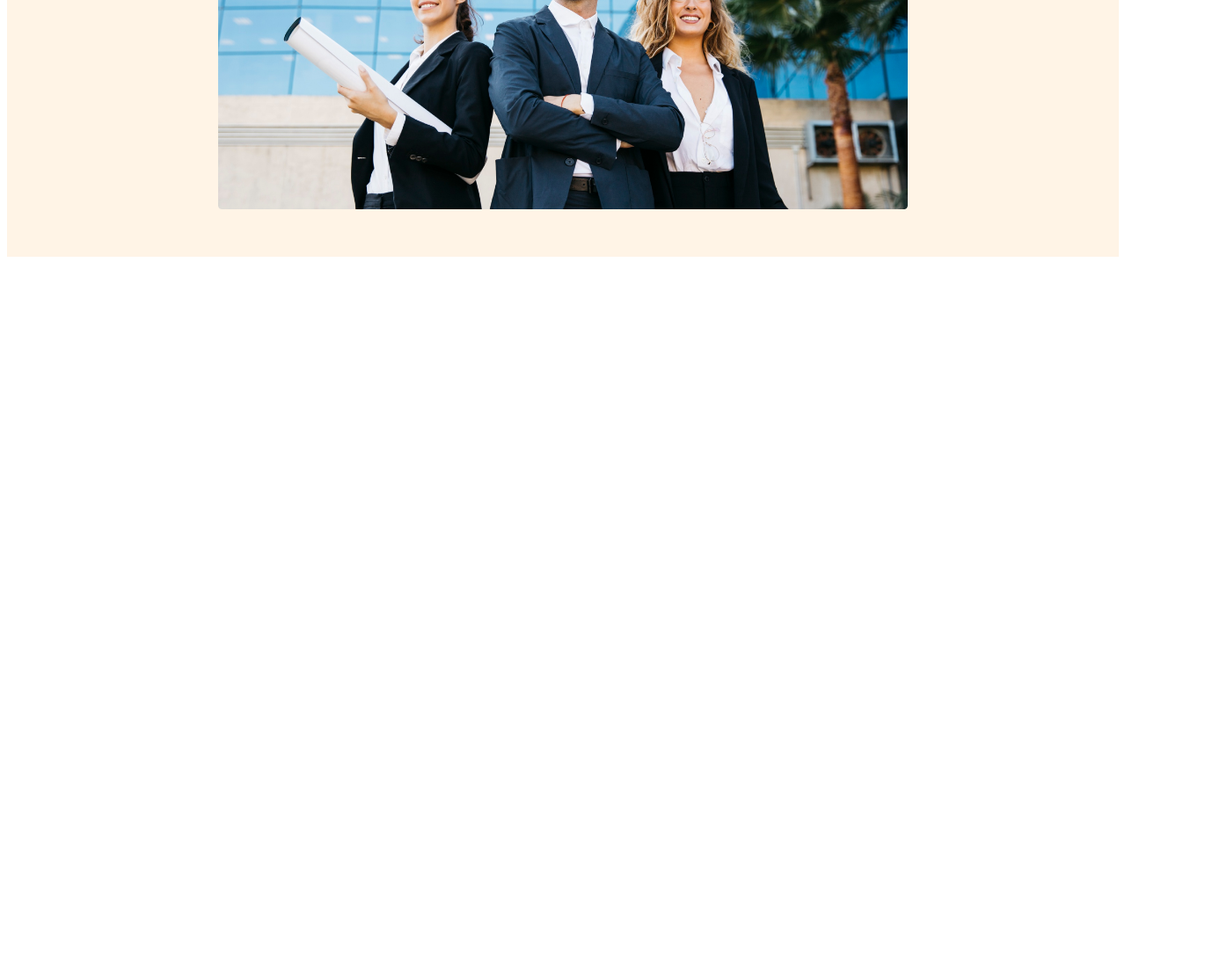
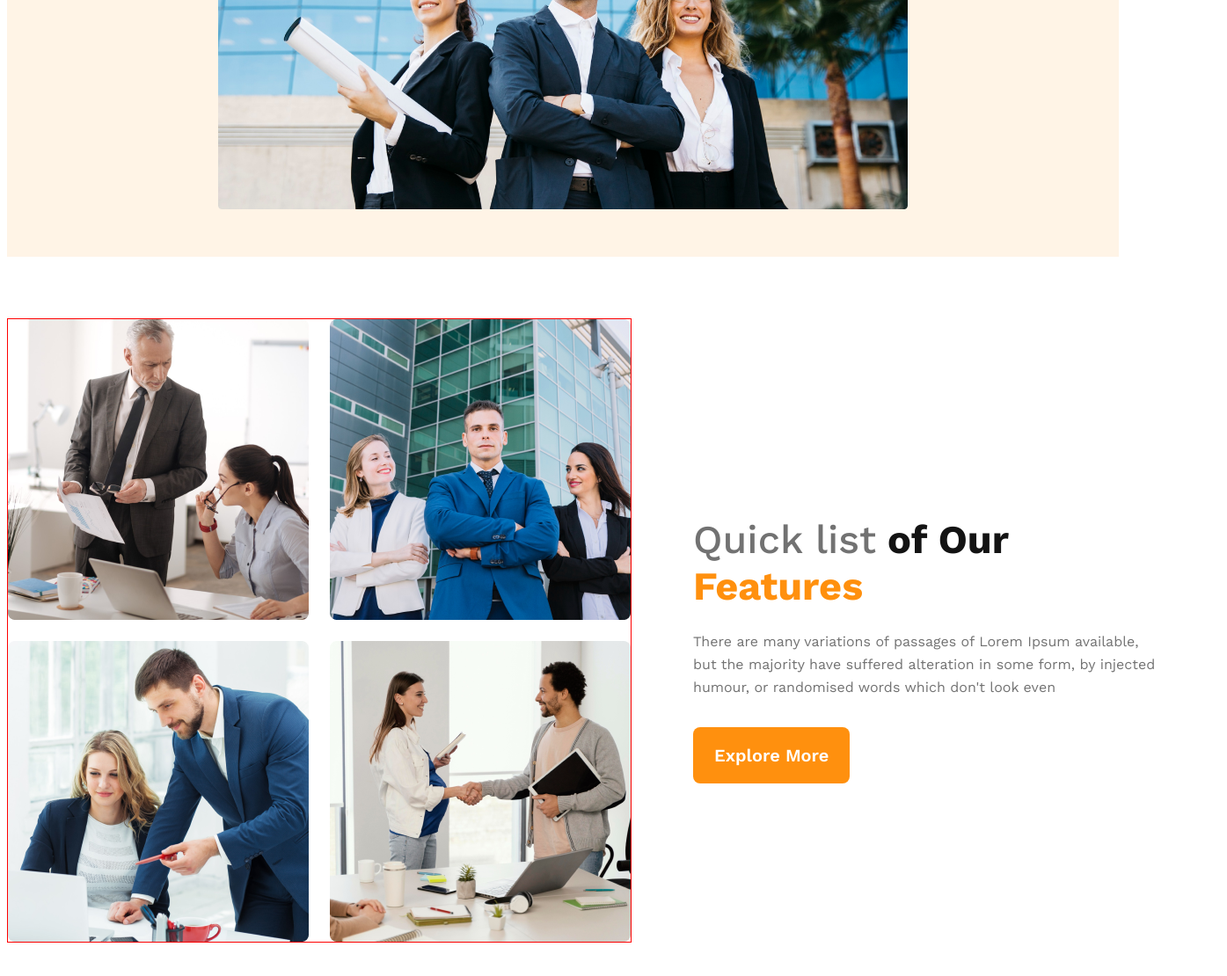
Before and after one commit to rahin100/g3_architect-portfolio, a plain HTML site: page index.html in a window 1280 px wide. Shown: the part 780-1890 px from the top of the page at 88% size, 1395 px wide, since content can reach past the window. Before the commit the page ends 1080 px from the top, so only its background shows below. Drawn offline with nearby package versions, Linux system fonts and the light colour scheme.

Commit message:
teams part added with responsive

```diff
--- a/css/style.css
+++ b/css/style.css
@@ -82,36 +82,113 @@ nav li a {
     line-height: 26px;
     margin-bottom: 32px;
 }
-.header-btn{
+
+.header-btn {
     margin-bottom: 50px;
 
 }
-.banner img{
+
+.banner img {
     width: 100%;
 }
+
+
+/* main part style  */
+main {
+    max-width: 1440px;
+    margin: 70px auto;
+}
+
+/* team section style  */
+.teams-container {
+    display: flex;
+    align-items: center;
+}
+
+.teams-img-container {
+    display: grid;
+    grid-template-columns: repeat(2, 1fr);
+    gap: 24px;
+    border: 1px solid red;
+}
+
+.teams-content {
+    padding-left: 70px;
+    padding-right: 70px;
+}
+
+.teams-content-title {
+    font-size: 45px;
+    width: 468px;
+    margin-bottom: 24px;
+}
+
+.quick-list {
+    color: #727272;
+    font-size: 45px;
+    font-weight: 500;
+}
+
+.of-our {
+    color: #131313;
+    font-size: 45px;
+    font-weight: 700;
+}
+
+.text-features {
+    color: #FF900E;
+    font-size: 45px;
+    font-weight: 700;
+}
+
+.teams-content-description {
+    color: #727272;
+    font-size: 16px;
+    font-weight: 400;
+    line-height: 26px;
+    width: 537px;
+    margin-bottom: 32px;
+}
 /* responsive media query  */
-/* for samll devices  */
+/* for small devices  */
 @media screen and (max-width: 576px) {
-    header{
+    header {
         padding: 20px;
 
     }
-    nav{
+
+    nav,.teams-container {
         flex-direction: column;
     }
-    .banner-content{
+    .teams-img-container{
+        grid-template-columns: 1fr;
+    }
+    .teams-content{
+        padding-left: 20px;
+        padding-right: 20px;
+    }
+
+    .teams-content-description{
+        width: 100%;
+        text-align: justify;
+    }
+    .banner-content,.teams-content{
+        width: 100%;
+    }
+
+}
+
+/* for medium devices  */
+@media screen and (min-width:577px) and (max-width: 960px) {
+    header {
+        padding: 20px;
+    }
+
+    nav,.teams-container {
+        flex-direction: column;
+    }
+
+    .banner-content {
         width: 100%;
     }
 }
-/* for medium devices  */
-@media screen and (min-width:577px) and (max-width: 960px){
-    header{
-        padding: 20px;
-    }
-    nav{
-        flex-direction: column;
-    }
-    .banner-content{
-        width: 100%;
-    }
-}
--- a/index.html
+++ b/index.html
@@ -10,7 +10,7 @@
 
 <body>
     <header>
-        <!-- nav section  -->
+        <!-- nav section start -->
         <nav>
             <h3 class="nav-title">G3 Architects</h3>
             <ul>
@@ -20,6 +20,9 @@
                 <li><a href="">Login</a></li>
             </ul>
         </nav>
+        <!-- nav section end -->
+
+        <!-- banner section start -->
         <div class="banner">
             <div class="banner-content">
                 <h1 class="banner-title">Brand New Group of Architects</h1>
@@ -31,9 +34,24 @@
             </div>
             <img src="images/banner.png" alt="">
         </div>
+        <!-- banner section end-->
     </header>
     <main>
-
+        <!-- team section start  -->
+        <section class="teams-container">
+            <div class="teams-img-container">
+                <img src="images/team1.png" alt="">
+                <img src="images/team2.png" alt="">
+                <img src="images/team3.png" alt="">
+                <img src="images/team4.png" alt="">
+            </div>
+            <div class="teams-content">
+                <h3 class="teams-content-title"><span class="quick-list">Quick list</span><span class="of-our"> of Our</span><span class="text-features"> Features</span></h3>
+                <p class="teams-content-description">There are many variations of passages of Lorem Ipsum available, but the majority have suffered alteration in some form, by injected humour, or randomised words which don't look even</p>
+                <button class="btn-primary">Explore More</button>
+            </div>
+        </section>
+        <!-- team  section end  -->
     </main>
     <footer>
 
```
